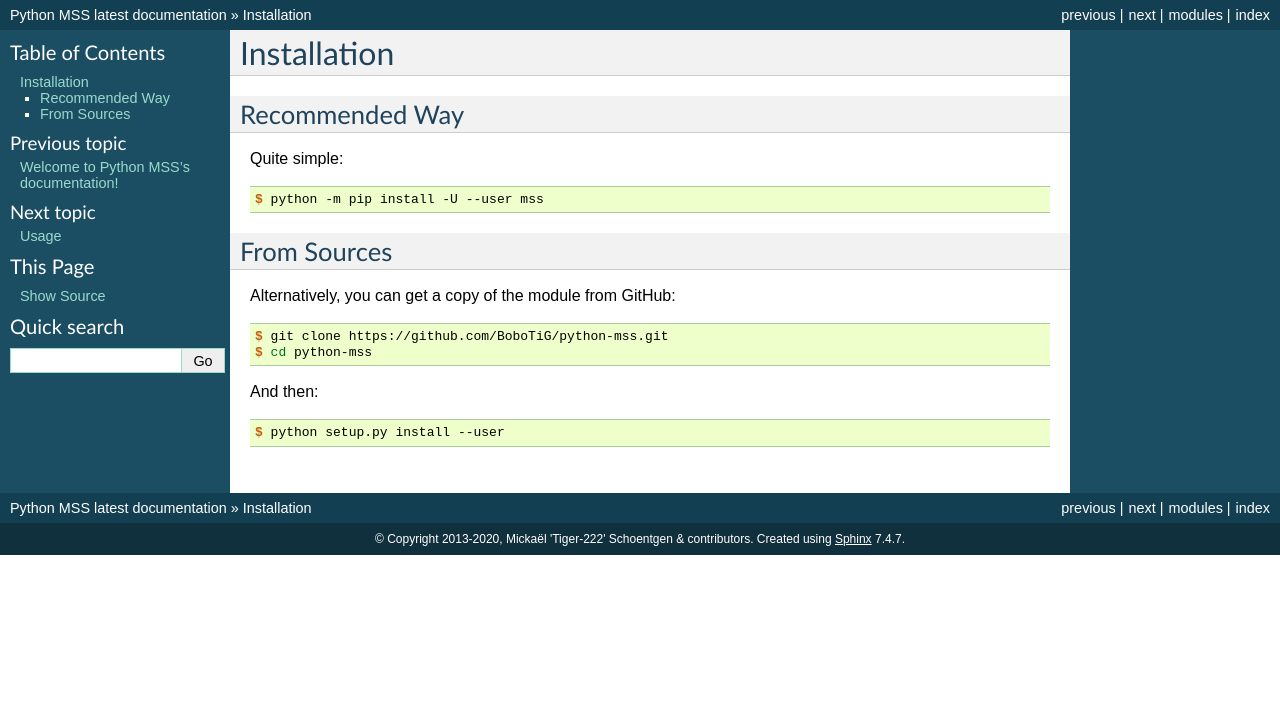
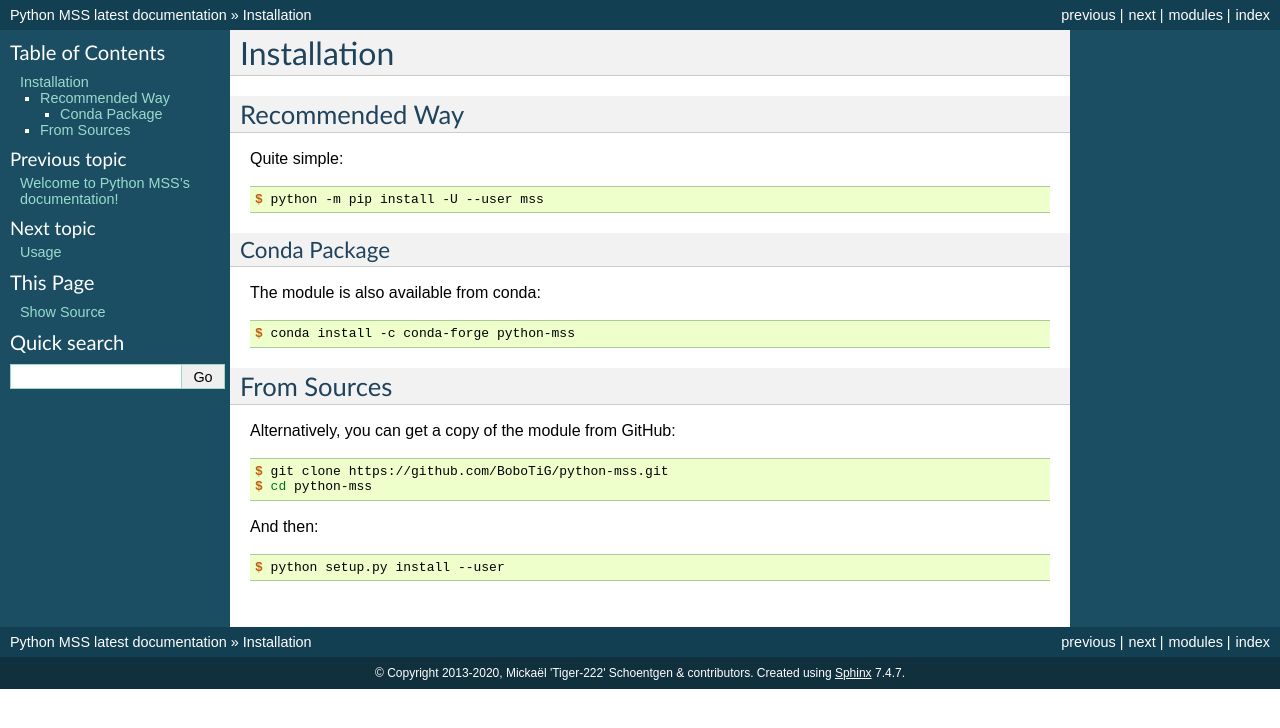
Before and after one commit to BoboTiG/python-mss, a Sphinx documentation site: the page built from docs/source/installation.rst, in a window 1280 px wide. Shown: the top 728 px of the page. Built offline with Sphinx 7.4.7, drawn with Linux system fonts in a browser that asks for light colours.

Commit message:
The module is now available on conda (closes #170)
Links:
- https://anaconda.org/conda-forge/python-mss
- https://github.com/conda-forge/python-mss-feedstock

```diff
--- a/README.rst
+++ b/README.rst
@@ -9,6 +9,8 @@ Python MSS
     :target: https://saythanks.io/to/BoboTiG
 .. image:: https://pepy.tech/badge/mss
     :target: https://pepy.tech/project/mss
+.. image:: https://anaconda.org/conda-forge/python-mss/badges/installer/conda.svg
+    :target: https://anaconda.org/conda-forge/python-mss
 
 
 .. code-block:: python
@@ -41,3 +43,7 @@ Installation
 You can install it with pip::
 
     python -m pip install -U --user mss
+
+Or you can install it with conda::
+
+    conda install -c conda-forge python-mss
--- a/docs/source/installation.rst
+++ b/docs/source/installation.rst
@@ -11,6 +11,12 @@ Quite simple::
 
     $ python -m pip install -U --user mss
 
+Conda Package
+-------------
+
+The module is also available from conda::
+
+    $ conda install -c conda-forge python-mss
 
 From Sources
 ============
```
Also changed, not shown: 1 other file.
